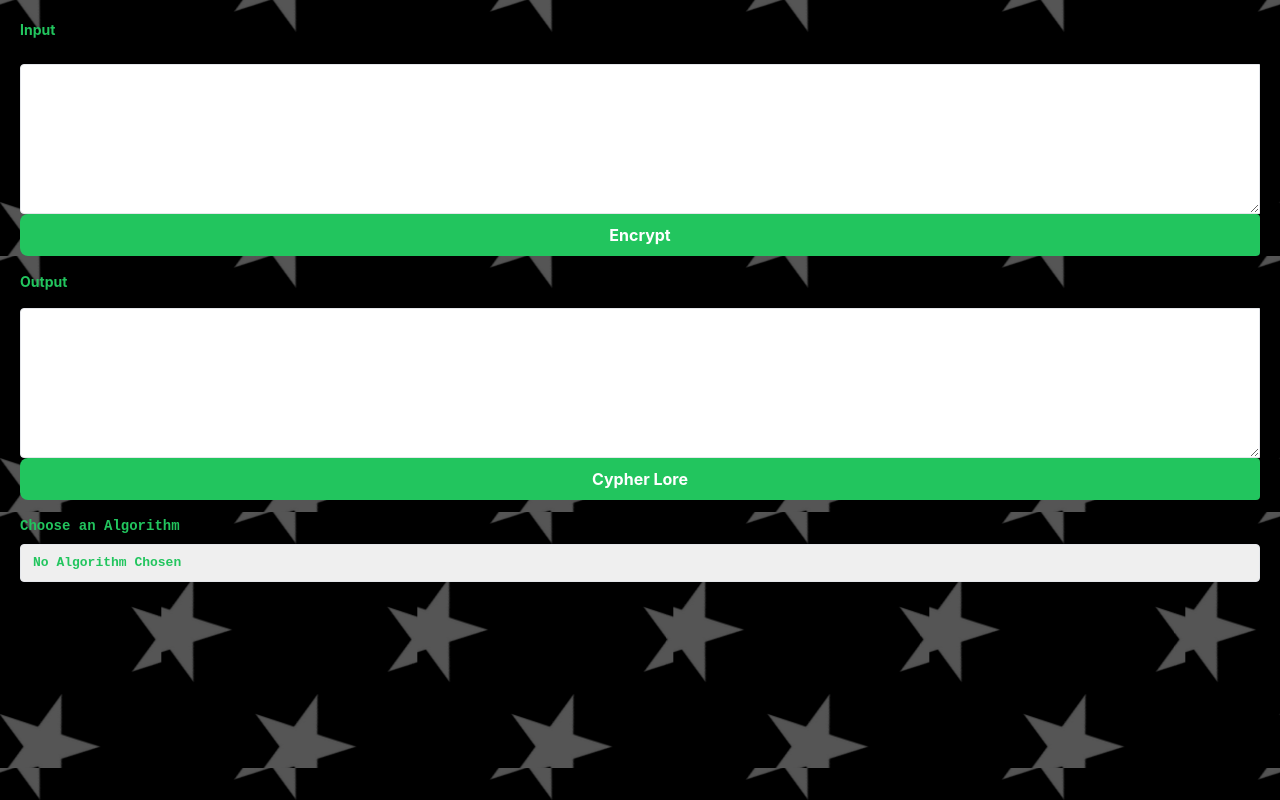
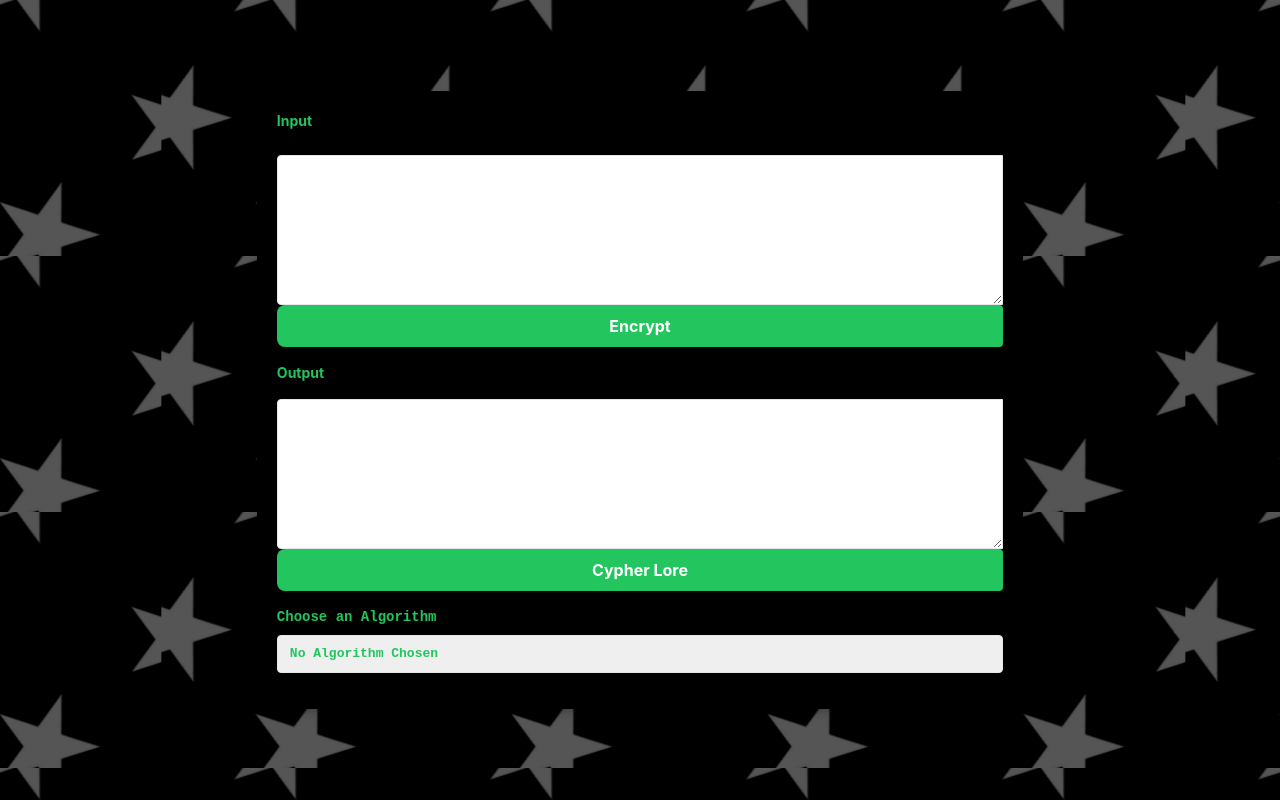
Before and after one commit to RealRyanno2022/cipher-museum, a React (Vite) app: page / in a window 1280 px wide. Built offline with nearby package versions, Linux system fonts and the light colour scheme.

Commit message:
added sidebars

```diff
--- a/index.html
+++ b/index.html
@@ -5,13 +5,15 @@
   <link rel="icon" type="image/svg+xml" href="/vite.svg" />
   <meta name="viewport" content="width=device-width, initial-scale=1.0" />
   <title>Vite + React + TS</title>
-  <link rel="stylesheet" href="../src/background.css"> <!-- Link to the CSS file -->
+  <link rel="stylesheet" href="./background.css"> <!-- Link to the CSS file -->
 </head>
 <body>
   <div class="background-wrapper">
     <div class="animated-background"></div>
-    <div class="content" id="root"></div>
   </div>
+  <div class="sidebar left"></div>
+  <div class="sidebar right"></div>
+  <div class="content" id="root"></div>
   <script type="module" src="/src/main.tsx"></script>
 </body>
 </html>
--- a/src/App.tsx
+++ b/src/App.tsx
@@ -2,11 +2,14 @@ import React from 'react';
 import { BrowserRouter as Router, Route, Routes } from 'react-router-dom';
 import MainPage from './pages/MainPage';
 import HistoryPage from './pages/HistoryPage';
-
+import './background.css';
 
 const App: React.FC = () => {
   return (
-   <div>
+    <div className="background-wrapper">
+      <div className="animated-background"></div>
+      <div className="content">
+        <div className="wrapper">
           <Router>
             <Routes>
               <Route path="/" element={<MainPage />} />
@@ -14,6 +17,8 @@ const App: React.FC = () => {
             </Routes>
           </Router>
         </div>
+      </div>
+    </div>
   );
 };
 
--- a/src/background.css
+++ b/src/background.css
@@ -5,10 +5,13 @@ body, html {
 }
 
 .background-wrapper {
-    position: relative;
+  position: fixed; /* Ensure background covers the entire viewport */
+  top: 0;
+  left: 0;
   width: 100%;
   height: 100vh;
   overflow: hidden;
+  z-index: -2; /* Ensure it stays behind all other content */
 }
 
 .animated-background {
@@ -17,7 +20,7 @@ body, html {
   left: 0;
   width: 200%; /* This allows the background to pan smoothly */
   height: 100%;
-    background-image: url('assets/Untitled design.svg');
+  background-image: url('assets/Untitled design.svg'); /* Ensure the path to the SVG is correct */
   background-size: 10%;
   background-repeat: repeat;
   animation: pan 20s linear infinite;
@@ -36,4 +39,34 @@ body, html {
   position: relative;
   z-index: 1; /* Ensure content is above the animated background */
   padding: 20px;
+  height: 100%; /* Ensures content div takes full height */
+  display: flex;
+  justify-content: center;
+  align-items: center;
 }
+
+.wrapper {
+  background-color: #000; /* Dark black background */
+  border-radius: 20px; /* Rounded corners */
+  padding: 20px;
+  width: 61.8%; /* Set the width to 61.8% */
+  margin: 0 auto; /* Center the wrapper */
+  box-shadow: 0 4px 8px rgba(0, 0, 0, 0.2); /* Optional: Add some shadow for better visibility */
+}
+
+.sidebar {
+  position: fixed;
+  top: 0;
+  bottom: 0;
+  width: 20%; /* Adjust the width of the sidebars as needed */
+  background-color: #000; /* Same dark black color */
+  z-index: -1; /* Ensure it stays behind the content */
+}
+
+.sidebar.left {
+  left: 0;
+}
+
+.sidebar.right {
+  right: 0;
+}
```
Lines whose indentation alone changed are shown as unchanged.
